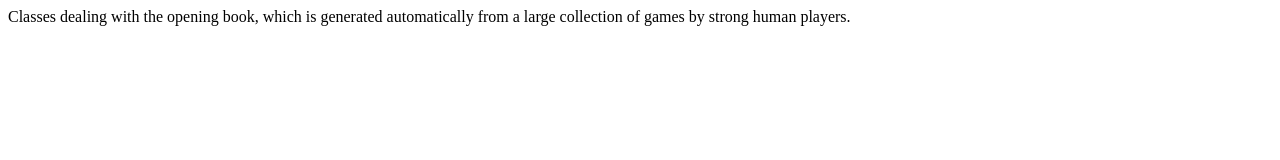
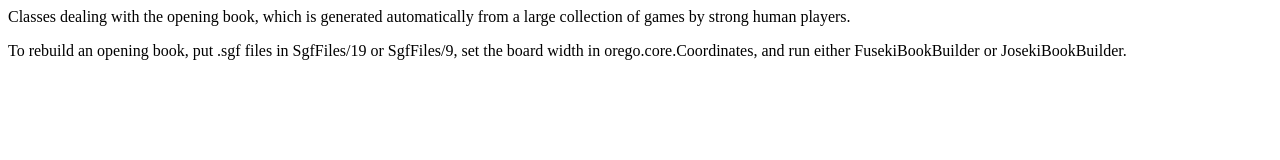
Before and after one commit to Orego/Orego, a plain HTML site: page Orego/src/orego/book/package.html in a window 1280 px wide. Drawn offline with Linux system fonts and the light colour scheme.

Commit message:
...and made improvements to orego.book.

```diff
--- a/Orego/src/orego/book/package.html
+++ b/Orego/src/orego/book/package.html
@@ -1,4 +1,8 @@
 <body>
 Classes dealing with the opening book, which is generated automatically from a large
 collection of games by strong human players.
+<p>
+To rebuild an opening book, put .sgf files in SgfFiles/19 or SgfFiles/9, set the
+board width in orego.core.Coordinates, and run either FusekiBookBuilder or
+JosekiBookBuilder.
 </body>
```
